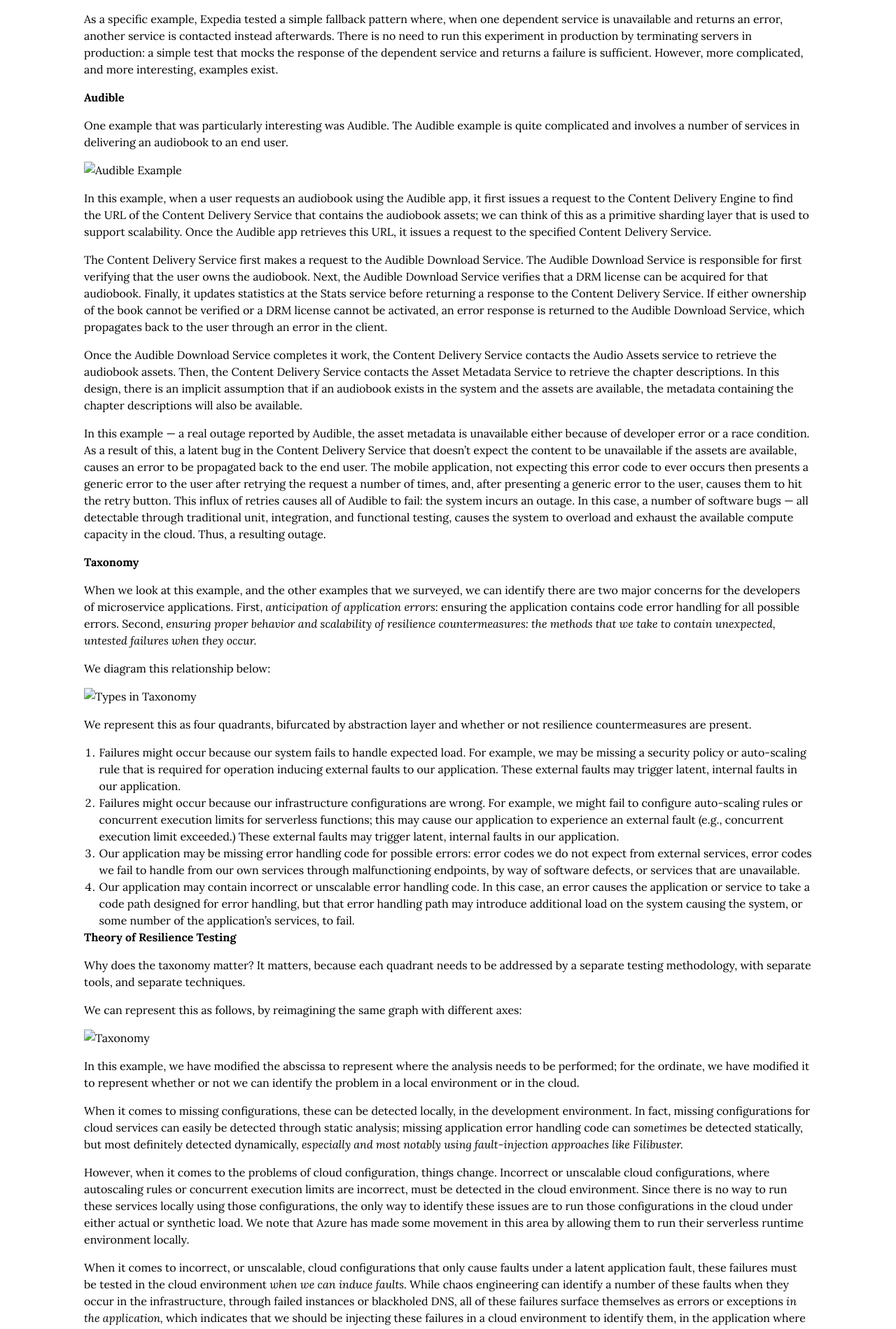
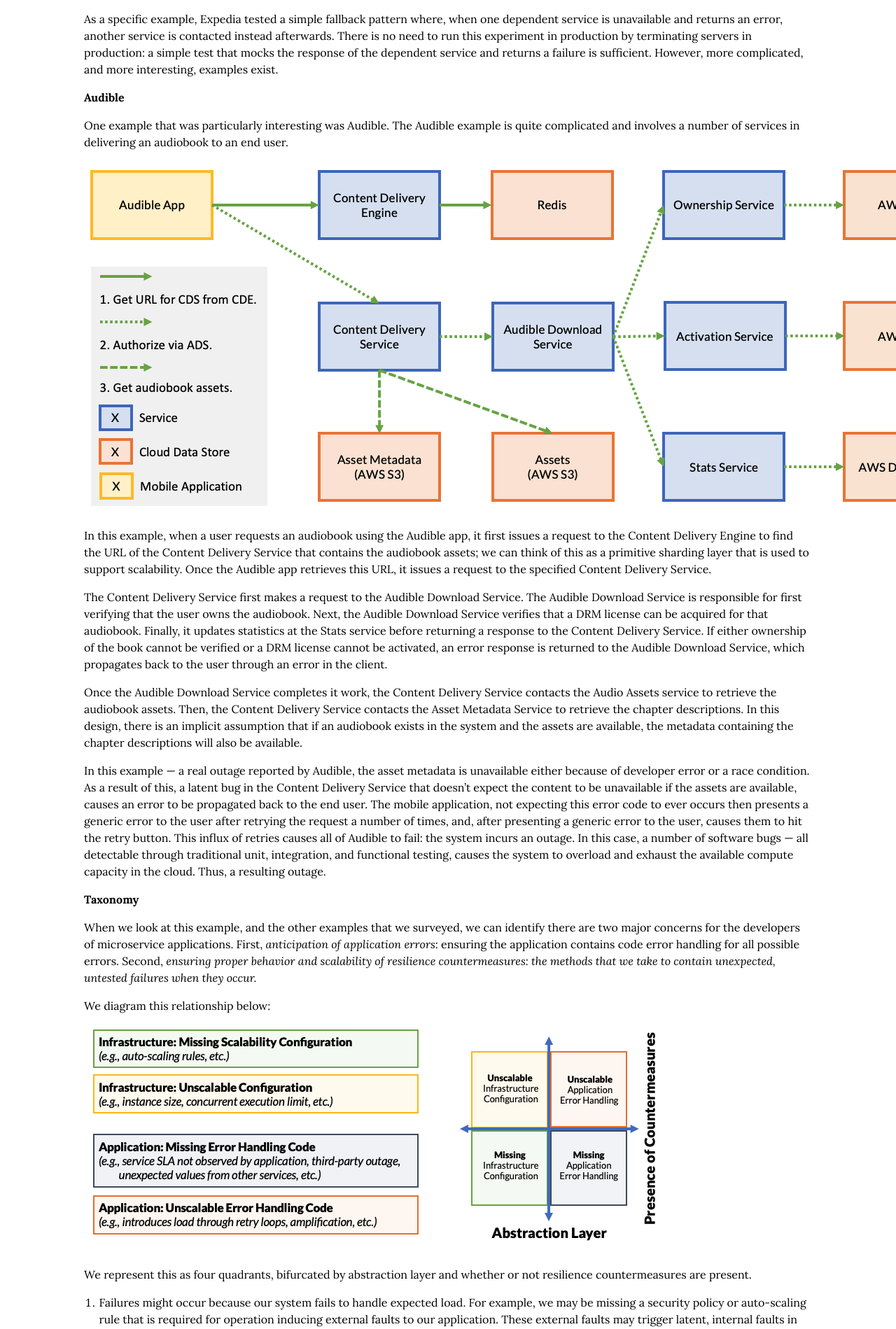
Before and after one commit to cmeiklejohn/cmeiklejohn.github.io, a Jekyll site: the page built from _posts/2022-03-19-understanding-faults.markdown, in a window 1280 px wide. Shown: the part 2793-4692 px from the top of the page at 70% size. Built offline with Jekyll 4.4.1, drawn with Linux system fonts in a browser that asks for light colours; some web fonts are replaced.

Commit message:
prototype

```diff
--- a/_posts/2022-03-19-understanding-faults.markdown
+++ b/_posts/2022-03-19-understanding-faults.markdown
@@ -88,7 +88,7 @@
 
 One example that was particularly interesting was Audible.  The Audible example is quite complicated and involves a number of services in delivering an audiobook to an end user.
 
-![Audible Example](img/audible.png)
+![Audible Example](/img/audible.png)
 
 In this example, when a user requests an audiobook using the Audible app, it first issues a request to the Content Delivery Engine to find the URL of the Content Delivery Service that contains the audiobook assets; we can think of this as a primitive sharding layer that is used to support scalability.  Once the Audible app retrieves this URL, it issues a request to the specified Content Delivery Service.
 
@@ -104,7 +104,7 @@
 
 We diagram this relationship below:
 
-![Types in Taxonomy](img/types-of-taxonomy.png)
+![Types in Taxonomy](/img/types-of-taxonomy.png)
 
 We represent this as four quadrants, bifurcated by abstraction layer and whether or not resilience countermeasures are present.
 
@@ -119,7 +119,7 @@
 
 We can represent this as follows, by reimagining the same graph with different axes:
 
-![Taxonomy](img/taxonomy.png)
+![Taxonomy](/img/taxonomy.png)
 
 In this example, we have modified the abscissa to represent where the analysis needs to be performed; for the ordinate, we have modified it to represent whether or not we can identify the problem in a local environment or in the cloud.
 
```
